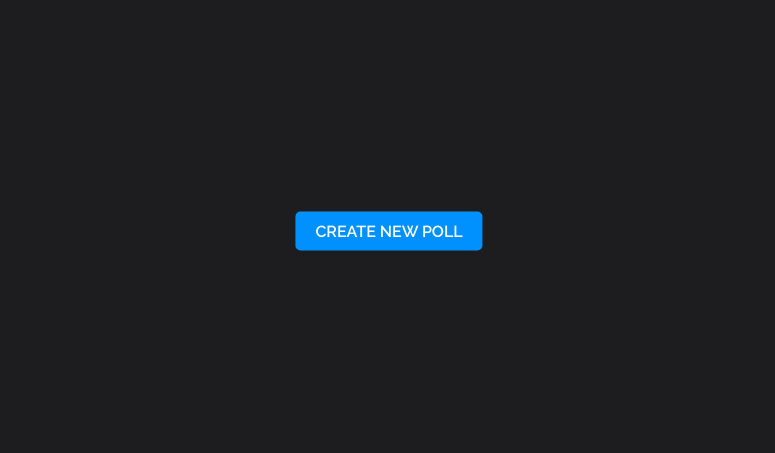
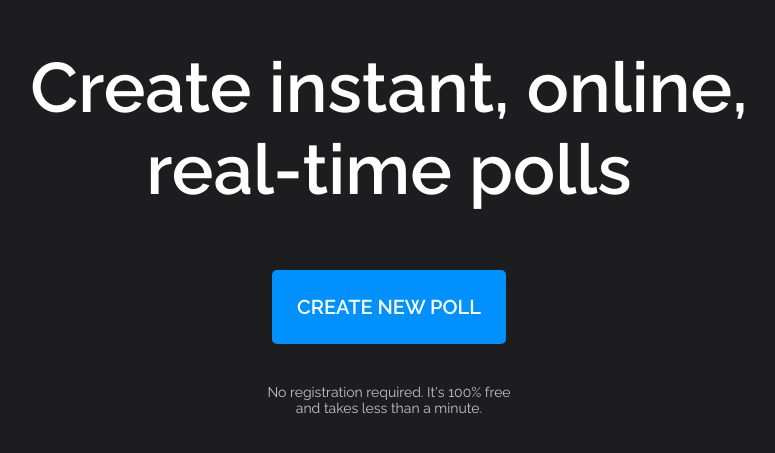
Before and after one commit to rambaghdadi/quick-poll, a Next.js app: page / in a window 1280 px wide. Shown: the part 169-622 px from the top of the page, without its empty margins (251-1026 px from the left). Built offline with nearby package versions, Linux system fonts and the light colour scheme.

Commit message:
updated ui for homepage mob

```diff
--- a/components/General/Intro/Intro.module.css
+++ b/components/General/Intro/Intro.module.css
@@ -2,6 +2,63 @@
 	display: flex;
 	flex-direction: column;
 	align-items: center;
-	justify-content: center;
-	gap: 2rem;
+	/* justify-content: center; */
+	display: flex;
+
+	padding: 0 2rem;
+	width: 40rem;
 }
+
+.main h1 {
+	text-align: center;
+	font-size: 4rem;
+	margin-bottom: 6rem;
+}
+
+.main p {
+	margin-top: 3rem;
+	text-align: center;
+	font-size: 1.4rem;
+	color: rgb(196, 196, 196);
+	width: 25rem;
+}
+
+@media (min-width: 550px) {
+	.main {
+		width: 55rem;
+	}
+
+	.main h1 {
+		text-align: center;
+		font-size: 6rem;
+		margin-bottom: 6rem;
+		width: 100%;
+	}
+
+	.main p {
+		margin-top: 4rem;
+		color: rgb(196, 196, 196);
+		text-align: center;
+		width: 25rem;
+	}
+}
+
+@media (min-width: 900px) {
+	.main {
+		width: 80rem;
+	}
+
+	.main h1 {
+		text-align: center;
+		font-size: 7rem;
+		margin-bottom: 6rem;
+		width: 100%;
+	}
+
+	.main p {
+		margin-top: 4rem;
+		color: rgb(196, 196, 196);
+		text-align: center;
+		width: 25rem;
+	}
+}
--- a/components/General/Intro/Intro.tsx
+++ b/components/General/Intro/Intro.tsx
@@ -12,14 +12,19 @@ const Intro: FC = () => {
 			transition={{ type: "tween", delay: 0.3, duration: 0.1 }}
 			className={classes.main}
 		>
+			<h1>Create instant, online, real-time polls</h1>
 			<button
 				className="btn"
+				style={{ padding: "2.5rem", fontSize: "2rem" }}
 				onClick={() => {
 					router.push("/new-poll")
 				}}
 			>
 				Create New Poll
 			</button>
+			<p>
+				No registration required. It's 100% free and takes less than a minute.
+			</p>
 		</motion.div>
 	)
 }
```
